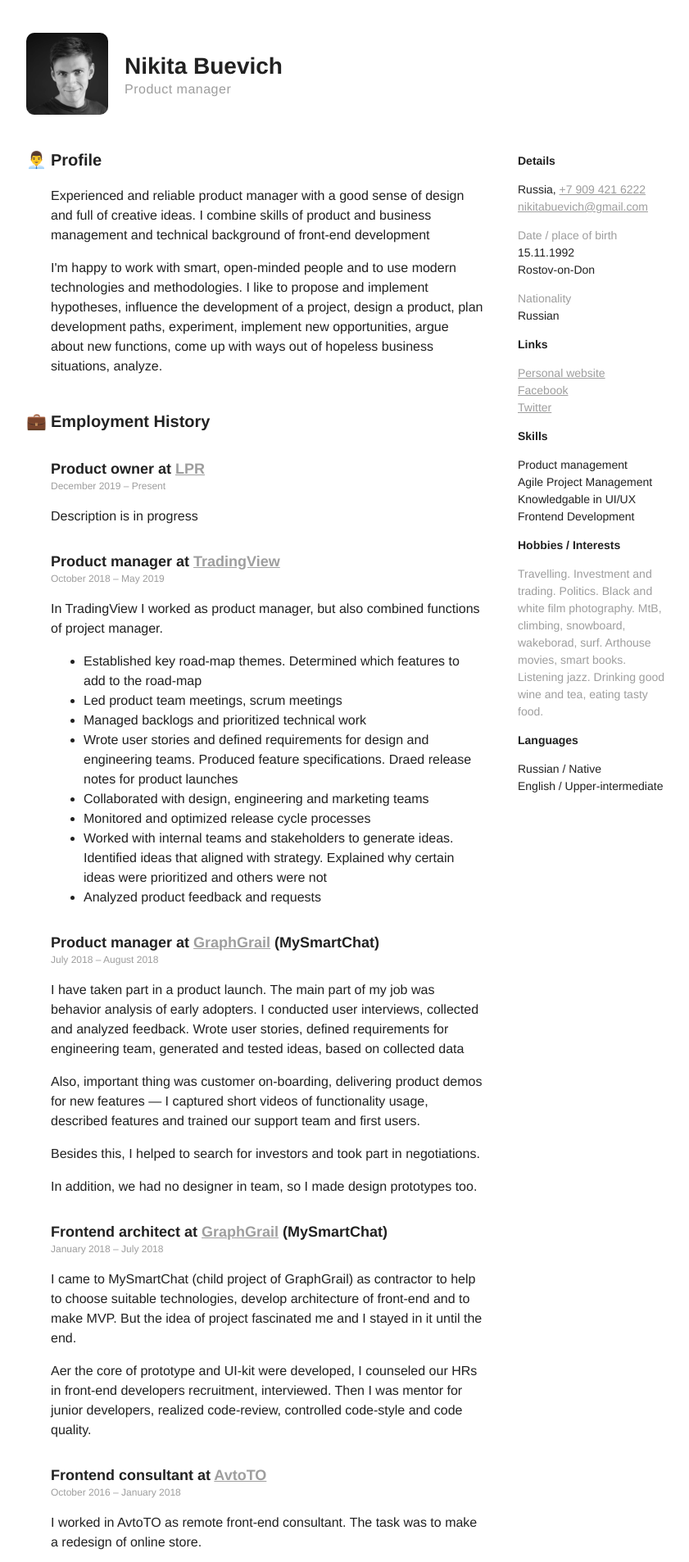
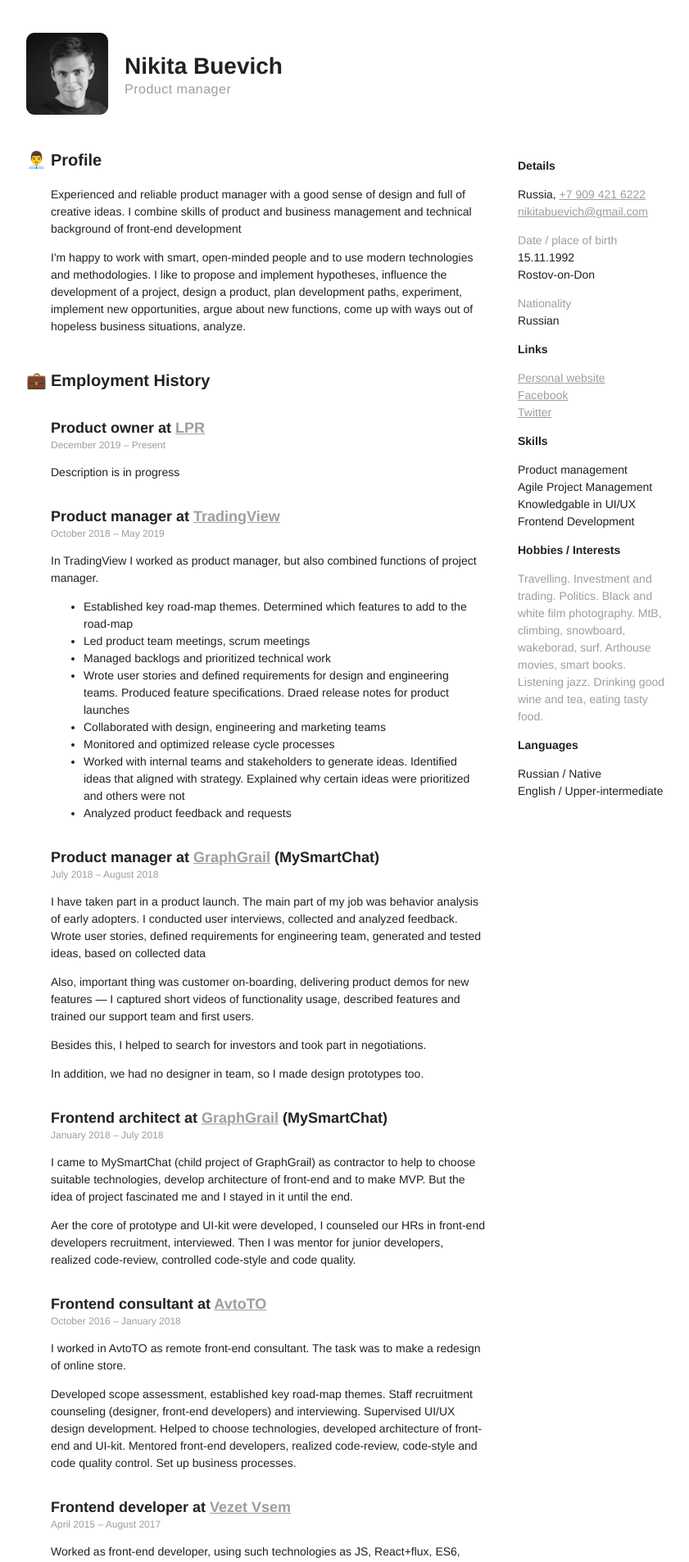
Before and after one commit to sombro/nbuevich.com, a Jekyll site: the page CV/index.html, which Jekyll copies as it is, in a window 1280 px wide. Shown: the top 1906 px of the page at 82% size, without its empty margins (218-1059 px from the left). Built offline with Jekyll 4.4.1, drawn with Linux system fonts in a browser that asks for light colours.

Commit message:
CV 16-->14 font

```diff
--- a/css/cv.css
+++ b/css/cv.css
@@ -1,5 +1,6 @@
 .cv__text-block {
     display: flex;
+    font-size: 14px;
 }
 
 .cv__col-left {
@@ -11,7 +12,7 @@
 .cv__col-right {
     min-width: 180px;
     width: 180px;
-    margin-top: 32px;
+    margin-top: 38px;
     font-size: 14px;
 }
 
```
